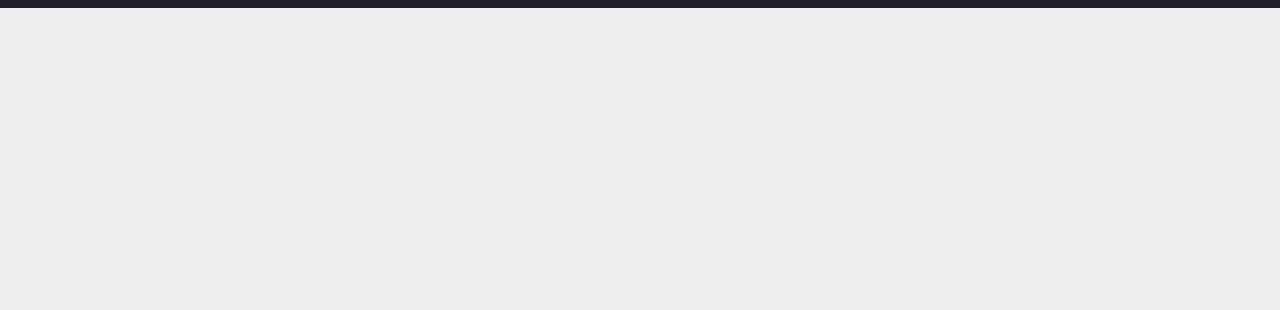
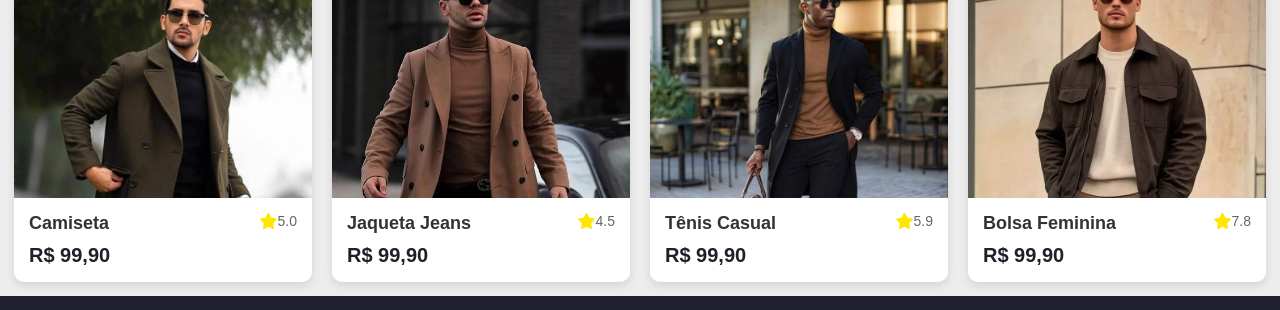
Before and after one commit to antoniofrancisco2/e-commerce-mixon, a website: page index.html in a window 1280 px wide. Shown: the part 2079-2389 px from the top of the page. Before the commit the page ends 2087 px from the top, so only its background shows below. Drawn offline with nearby package versions, Linux system fonts and the light colour scheme.

Commit message:
adicionando cards-shoop

```diff
--- a/estilos/style.css
+++ b/estilos/style.css
@@ -518,6 +518,108 @@ div.linha {
 }
 
 
+/* Container dos cards */
+.container-cards {
+  display: grid;
+  grid-template-columns: repeat(auto-fit, minmax(250px, 1fr)); /* Responsivo */
+  gap: 20px;
+  padding: 14px;
+  justify-content: center;
+}
+
+/* Estilização do card */
+.product-card {
+  background: #fff;
+  border-radius: 10px;
+  overflow: hidden;
+  box-shadow: 0px 4px 10px rgba(0, 0, 0, 0.1);
+  text-align: center;
+  transition: transform 0.3s;
+}
+
+.product-card:hover {
+  transform: scale(1.05);
+}
+
+.product-image {
+  width: 100%;
+  height: 250px; /* Defina uma altura fixa para todas as imagens */
+  overflow: hidden; /* Garante que a imagem não ultrapasse o container */
+}
+
+.product-image img {
+  width: 100%;
+  height: 100%;
+  object-fit: cover; /* Mantém a proporção e corta o excesso */
+  object-position: top; /* Centraliza a imagem */
+}
+
+
+.product-info {
+  padding: 15px;
+}
+
+.info-txt {
+  display: flex;
+  justify-content: space-between;
+}
+
+.info_valiação {
+  display: flex;
+  color: rgb(255, 230, 0);
+}
+
+.info_valiação span p {
+ font-weight: 200;
+}
+
+h2 {
+  font-size: 18px;
+  margin-bottom: 10px;
+  color: #333;
+}
+
+p {
+  font-size: 14px;
+  color: #666;
+}
+
+.price-shoop {
+  display: flex;
+  font-size: 20px;
+  color: var(--cor-3);
+  font-weight: bold;
+}
+
+.buy-btn {
+  background-color: #e6005a;
+  color: #fff;
+  border: none;
+  padding: 10px 15px;
+  font-size: 16px;
+  cursor: pointer;
+  border-radius: 5px;
+  transition: 0.3s;
+}
+
+.buy-btn:hover {
+  background-color: #c4004b;
+}
+
+/* Responsividade */
+@media (max-width: 768px) {
+  .container-cards {
+      grid-template-columns: repeat(2, 1fr); /* 2 colunas flexíveis em telas menores */
+  }
+}
+
+@media (max-width: 480px) {
+  .container-cards {
+      grid-template-columns: 1fr; /* 1 coluna para telas muito pequenas */
+  }
+}
+
+
 
 /* Footer */
 footer {
--- a/index.html
+++ b/index.html
@@ -275,6 +275,77 @@
       <a href="#">VER MAIS</a>
     </div>
 
+      <!--CARDS SHOOP-->
+      <div class="container-cards">
+        <div class="product-card">
+            <div class="product-image">
+                <img src="img/novidadeh-1.jpg" alt="Produto">
+            </div>
+            <div class="product-info">
+                <div class="info-txt">
+                    <h2>Camiseta </h2>
+                    <div class="info_valiação">
+                        <span class="fa-solid fa-star"></span>
+                        <p>5.0</p>
+                    </div>
+                </div>
+                <span class="price-shoop">R$ 99,90</span>
+                <!--<button class="buy-btn">Adicionar no carrinho</button> -->
+            </div>
+        </div>
+
+        <div class="product-card">
+            <div class="product-image">
+                <img src="img/novidadeh-2.jpg" alt="Produto">
+            </div>
+            <div class="product-info">
+                <div class="info-txt">
+                    <h2>Jaqueta Jeans</h2>
+                    <div class="info_valiação">
+                        <span class="fa-solid fa-star"></span>
+                        <p>4.5</p>
+                    </div>
+                </div>
+                <span class="price-shoop">R$ 99,90</span>
+                <!--<button class="buy-btn">Adicionar no carrinho</button> -->
+            </div>
+        </div>
+
+        <div class="product-card">
+            <div class="product-image">
+                <img src="img/novidadeh-3.jpg" alt="Produto">
+            </div>
+            <div class="product-info">
+                <div class="info-txt">
+                    <h2>Tênis Casual</h2>
+                    <div class="info_valiação">
+                        <span class="fa-solid fa-star"></span>
+                        <p>5.9</p>
+                    </div>
+                </div>
+                <span class="price-shoop">R$ 99,90</span>
+                <!--<button class="buy-btn">Adicionar no carrinho</button> -->
+            </div>
+        </div>
+
+        <div class="product-card">
+            <div class="product-image">
+                <img src="img/novidadeh-4.jpg" alt="Produto">
+            </div>
+            <div class="product-info">
+                <div class="info-txt">
+                    <h2>Bolsa Feminina</h2>
+                    <div class="info_valiação">
+                        <span class="fa-solid fa-star"></span>
+                        <p>7.8</p>
+                    </div>
+                </div>
+                <span class="price-shoop">R$ 99,90</span>
+                <!--<button class="buy-btn">Adicionar no carrinho</button> -->
+            </div>
+        </div>
+    </div>
+
 
 
     </main>
```
